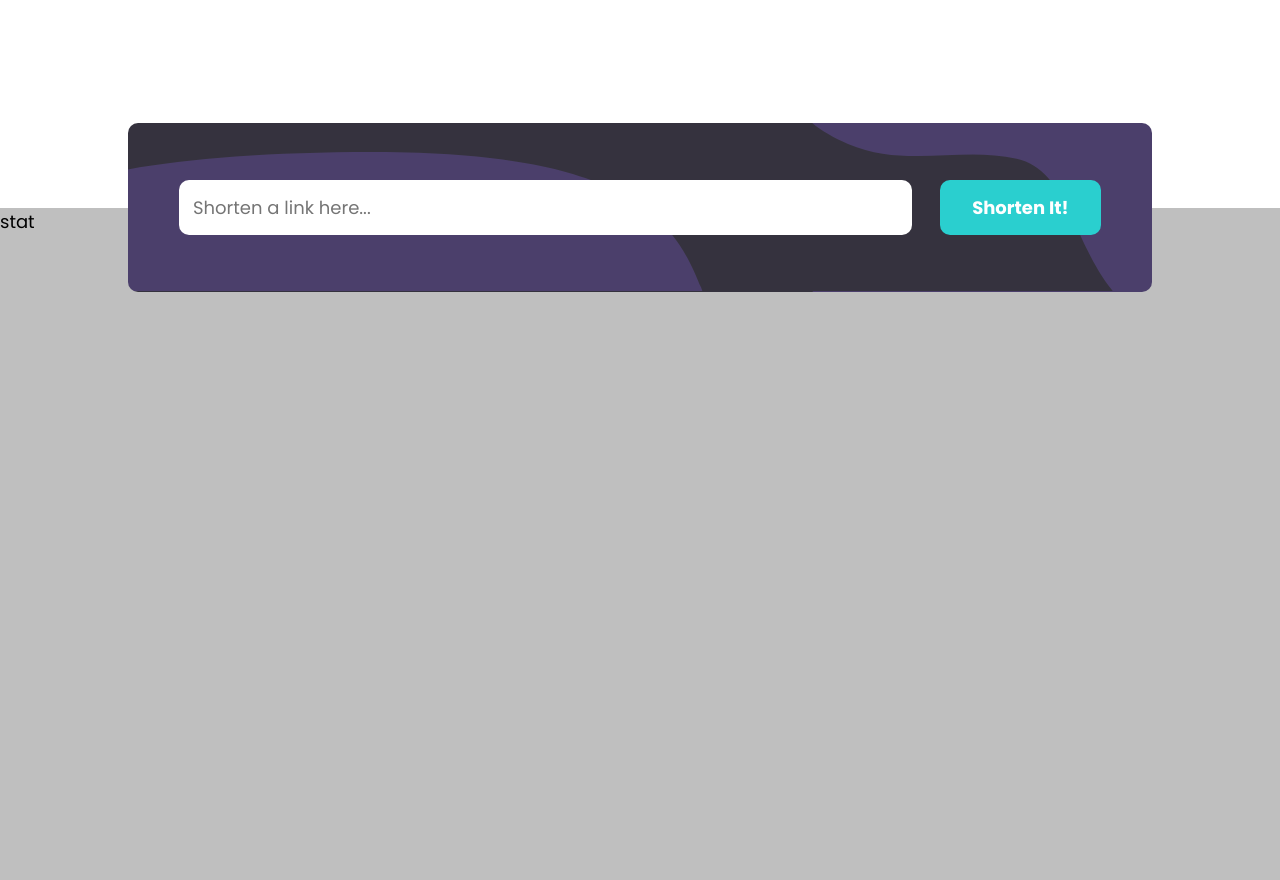
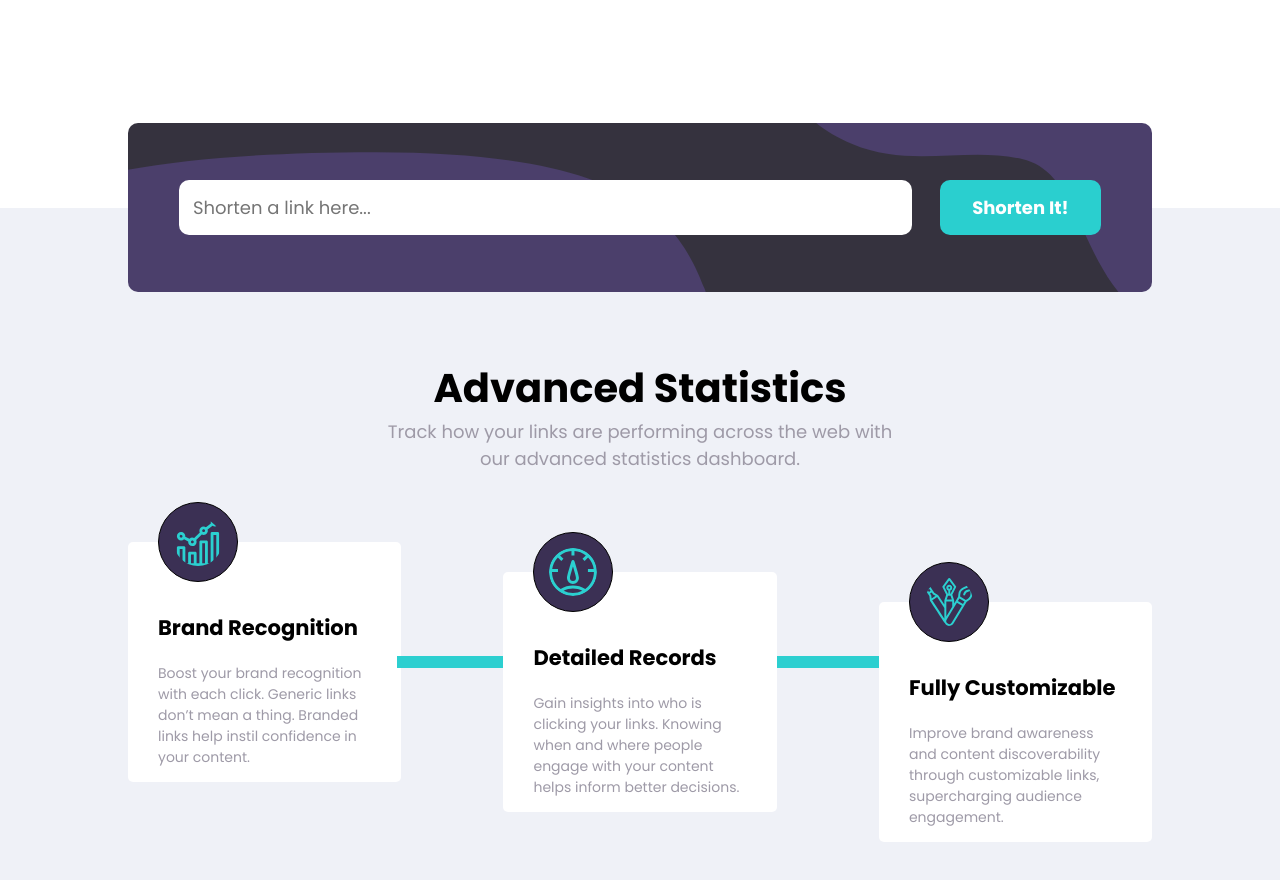
Before and after one commit to VolodymyrSvereniak/url-shortening-app, a Vue app: page / in a window 1280 px wide. Shown: the part 840-1720 px from the top of the page. Built offline with nearby package versions, Linux system fonts and the light colour scheme.

Commit message:
Styled statistics section

```diff
--- a/src/App.vue
+++ b/src/App.vue
@@ -1,5 +1,5 @@
 <template>
-  <div>
+  <div class="app">
     <div class="header-wrapper">
       <app-header />
       <started-section />
@@ -26,9 +26,13 @@ export default {
 </script>
 
 <style lang="scss" scoped>
-.header-wrapper {
-  width: 80vw;
-  height: 100vh;
-  margin: 2.1875rem 4rem;
+.app {
+  width: 100vw;
+
+  .header-wrapper {
+    width: 80vw;
+    height: 100vh;
+    margin: 2.1875rem 4rem;
+  }
 }
 </style>
--- a/src/assets/base.css
+++ b/src/assets/base.css
@@ -2,8 +2,11 @@
   margin: 0;
   padding: 0;
   box-sizing: border-box;
+  font-family: 'Poppins', sans-serif;
+}
+
+*:not(h1, h2, h3) {
   font-size: 18px;
-  font-family: 'Poppins', sans-serif;
 }
 
 body {
--- a/src/components/InputElement.vue
+++ b/src/components/InputElement.vue
@@ -16,12 +16,14 @@ export default {}
   display: flex;
   width: 80vw;
   height: 9.375rem;
+  z-index: 111;
   position: relative;
   left: 10%;
   bottom: -4.6875rem;
   background-color: hsl(255, 11%, 22%);
   border-radius: 10px;
   background-image: url('../assets/images/bg-shorten-desktop.svg');
+  background-size: cover;
 
   .wrapper {
     display: flex;
--- /dev/null
+++ b/src/components/StatisticsDetails.vue
@@ -0,0 +1,101 @@
+<template>
+  <div class="statistics-container">
+    <div
+      class="wrapper"
+      :class="index === 1 ? 'middle-block' : ''"
+      :style="{ marginTop: 60 * index + 'px' }"
+      v-for="(statistic, index) in statistics"
+      :key="statistic.title"
+    >
+      <div class="image-wrapper">
+        <img class="image" :src="statistic.img" :alt="statistic.img" />
+      </div>
+      <h3 class="title">{{ statistic.title }}</h3>
+      <p class="description">{{ statistic.description }}</p>
+    </div>
+  </div>
+</template>
+
+<script>
+import { mapState } from 'vuex'
+
+export default {
+  data() {
+    return {}
+  },
+  computed: {
+    ...mapState('statistics', ['statistics'])
+  },
+  created() {}
+}
+</script>
+
+<style lang="scss" scoped>
+.statistics-container {
+  display: flex;
+  align-items: center;
+  width: 80vw;
+  gap: 10%;
+  overflow: hidden;
+
+  .middle-block {
+    &::before {
+      content: '';
+      position: absolute;
+      right: 100%;
+      bottom: 60%;
+      width: 34.5%;
+      border: 6px solid #2ccfd0;
+    }
+
+    &::after {
+      content: '';
+      position: absolute;
+      bottom: 60%;
+      left: 100%;
+      width: 34.5%;
+      border: 6px solid #2ccfd0;
+    }
+  }
+
+  .wrapper {
+    display: flex;
+    flex-direction: column;
+    align-items: center;
+    width: 340px;
+    height: 240px;
+    padding: 50px 30px 30px;
+    background-color: white;
+    border-radius: 5px;
+    position: relative;
+
+    .image-wrapper {
+      width: 100%;
+      height: 100%;
+      position: relative;
+
+      .image {
+        position: absolute;
+        left: 0;
+        bottom: 10px;
+        width: 80px;
+        height: 80px;
+        border: 1px solid;
+        border-radius: 50%;
+        background-color: hsl(257, 27%, 26%);
+        padding: 15px;
+      }
+    }
+
+    .title {
+      padding: 20px 0;
+      align-self: start;
+    }
+  }
+
+  .description {
+    font-size: 14px;
+    color: hsl(257, 7%, 63%);
+  }
+}
+</style>
--- a/src/components/StatisticsSection.vue
+++ b/src/components/StatisticsSection.vue
@@ -1,15 +1,52 @@
 <template>
-  <div>stat</div>
+  <section>
+    <div class="container">
+      <div class="wrapper">
+        <h2 class="title">Advanced Statistics</h2>
+        <p class="description">
+          Track how your links are performing across the web with our advanced statistics dashboard.
+        </p>
+      </div>
+      <statistics-details />
+    </div>
+  </section>
 </template>
 
 <script>
-export default {}
+import StatisticsDetails from './StatisticsDetails.vue'
+
+export default {
+  components: {
+    StatisticsDetails
+  }
+}
 </script>
 
 <style lang="scss" scoped>
-div {
-  background-color: hsl(0, 0%, 75%);
+.container {
+  display: flex;
+  flex-direction: column;
+  align-items: center;
+  gap: 10px;
+  background-color: #eff1f7;
   height: 100vh;
-  width: 100vw;
+  padding-top: 150px;
+
+  .wrapper {
+    display: flex;
+    flex-direction: column;
+    align-items: center;
+    width: 40%;
+    text-align: center;
+
+    .title {
+      font-weight: 700;
+      font-size: 40px;
+    }
+
+    .description {
+      color: hsl(257, 7%, 63%);
+    }
+  }
 }
 </style>
--- a/src/main.js
+++ b/src/main.js
@@ -1,6 +1,6 @@
 import './assets/base.css'
-
 import { createApp } from 'vue'
 import App from './App.vue'
+import store from './store/store'
 
-createApp(App).mount('#app')
+createApp(App).use(store).mount('#app')
--- /dev/null
+++ b/src/store/modules/statistics.js
@@ -0,0 +1,31 @@
+import BrandRecognition from '@/assets/images/icon-brand-recognition.svg'
+import DetailedRecords from '@/assets/images/icon-detailed-records.svg'
+import FullyCustomizable from '@/assets/images/icon-fully-customizable.svg'
+
+export default {
+  namespaced: true,
+  state() {
+    return {
+      statistics: [
+        {
+          img: BrandRecognition,
+          title: 'Brand Recognition',
+          description:
+            'Boost your brand recognition with each click. Generic links don’t mean a thing. Branded links help instil confidence in your content.'
+        },
+        {
+          img: DetailedRecords,
+          title: 'Detailed Records',
+          description:
+            'Gain insights into who is clicking your links. Knowing when and where people engage with your content helps inform better decisions.'
+        },
+        {
+          img: FullyCustomizable,
+          title: 'Fully Customizable',
+          description:
+            'Improve brand awareness and content discoverability through customizable links, supercharging audience engagement.'
+        }
+      ]
+    }
+  }
+}
--- /dev/null
+++ b/src/store/store.js
@@ -0,0 +1,10 @@
+import { createStore } from 'vuex'
+import statistics from './modules/statistics'
+
+const store = createStore({
+  modules: {
+    statistics
+  }
+})
+
+export default store
```
